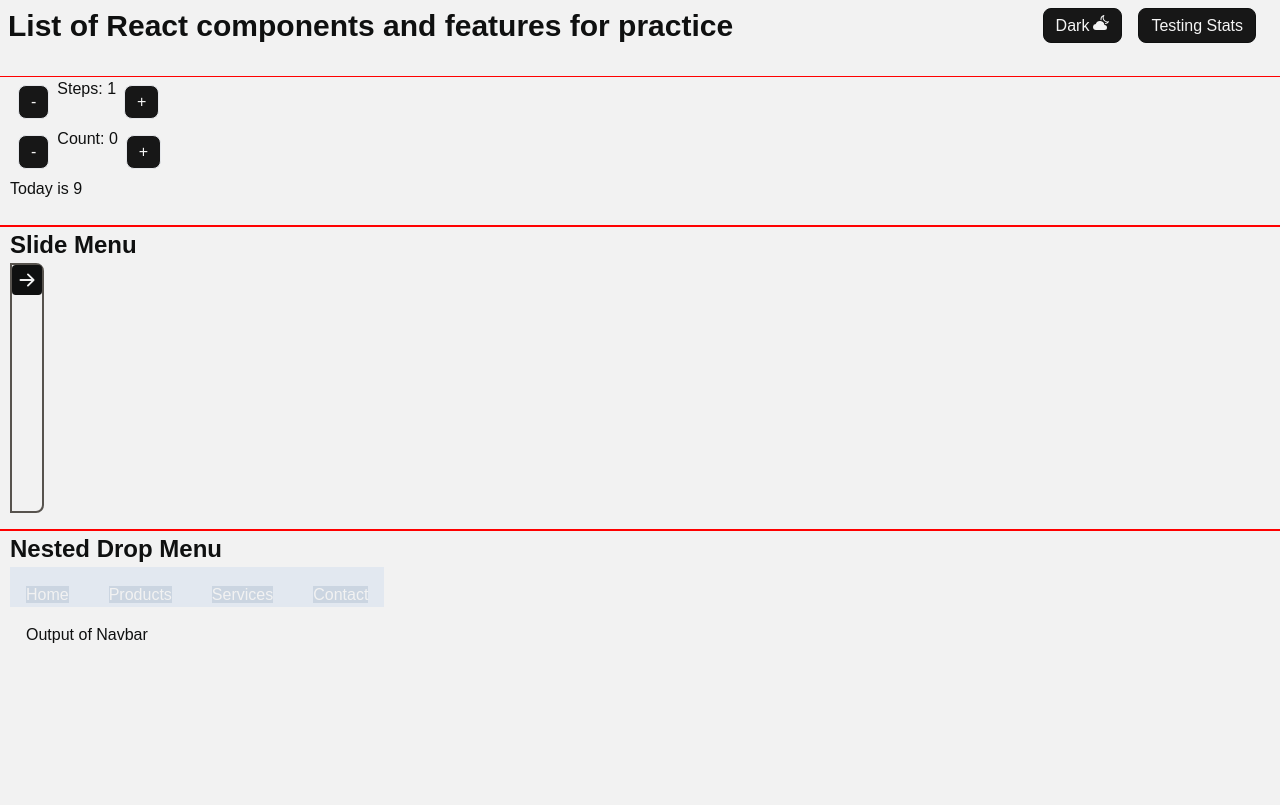
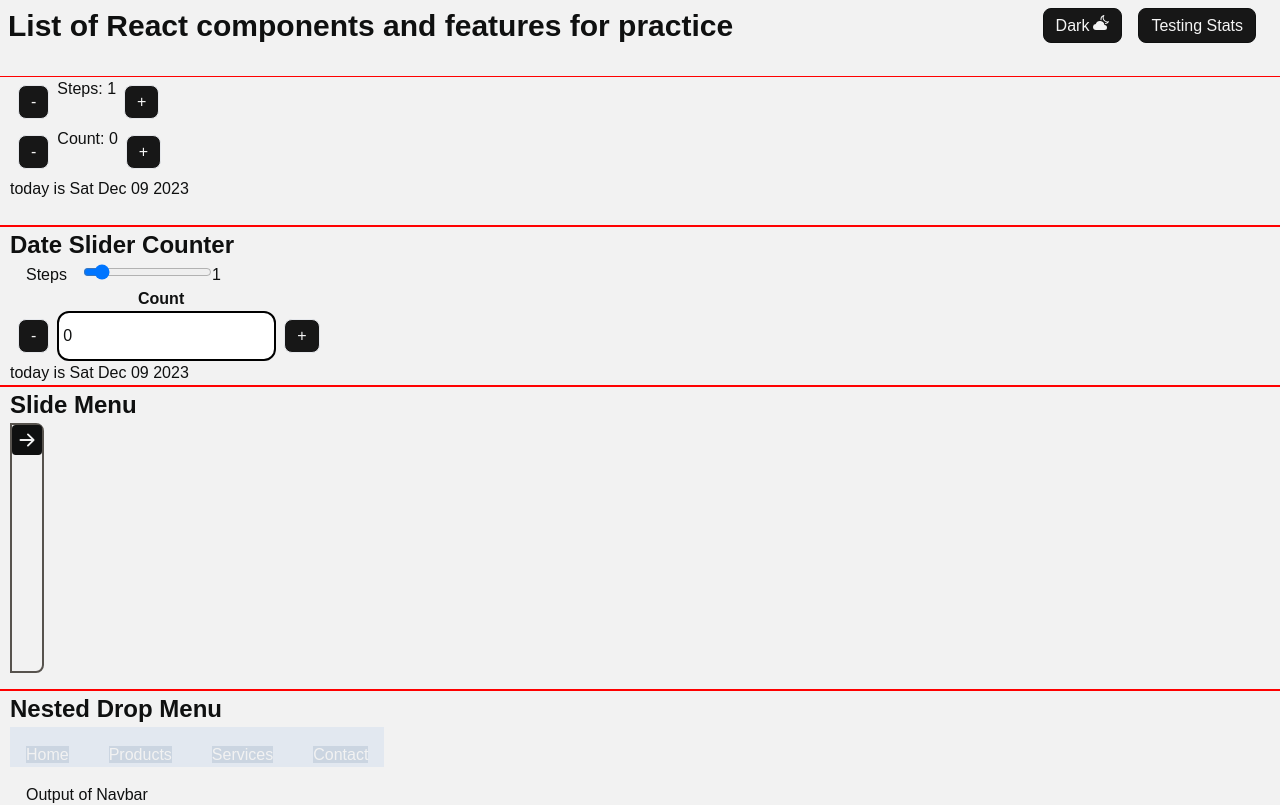
Before and after one commit to Cedaring-xr/react-component-examples, a React (Create React App) app: page / in a window 1280 px wide. Shown: the top 805 px of the page. Built offline with nearby package versions, Linux system fonts and the light colour scheme.

Commit message:
added more components

```diff
--- a/src/App.tsx
+++ b/src/App.tsx
@@ -19,6 +19,7 @@ import ImageComparison from './components/basic/ImageComparison'
 import isoMtn from './assets/iso-mtn-color.png'
 import isoMtn2 from './assets/iso-mtn-bw.png'
 import DateStepCounter from './components/basic/DateStepCounter'
+import DateSliderCounter from './components/basic/DateSliderCounter'
 
 function App() {
 	const [theme, setTheme] = useState<boolean>(true)
@@ -64,6 +65,7 @@ function App() {
 			</div>
 			{testingStats ? <div className="component">stats</div> : ''}
 			<DateStepCounter />
+			<DateSliderCounter />
 			<SideMenu />
 			<NestedDropMenu />
 			<TabPages />
--- /dev/null
+++ b/src/components/basic/DateSliderCounter.tsx
@@ -0,0 +1,66 @@
+import { useState } from 'react'
+
+export default function DateSliderCounter() {
+	const [count, setCount] = useState(0)
+	const [steps, setSteps] = useState(1)
+
+	const date = new Date()
+	date.setDate(date.getDate() + count)
+
+	const handleReset = () => {
+		setCount(0)
+		setSteps(1)
+	}
+
+	return (
+		<section className="component">
+			<h2 className="component-title">Date Slider Counter</h2>
+			<div>
+				<label htmlFor="step-range" className="mt-2 mx-4">
+					Steps
+				</label>
+				<input
+					type="range"
+					name="step-range"
+					min="0"
+					max="10"
+					value={steps}
+					onChange={(e) => setSteps(Number(e.target.value))}
+				/>
+				<span>{steps}</span>
+			</div>
+
+			<label htmlFor="count" className="ml-32 font-bold">
+				Count
+			</label>
+			<div className="flex flex-row">
+				<button className="button" onClick={() => setCount(() => count - steps)}>
+					-
+				</button>
+				<input
+					name="count"
+					className="border-2 border-black rounded-xl px-1 py-0"
+					type="text"
+					value={count}
+					onChange={(e) => setCount(Number(e.target.value))}
+				/>
+				<button className="button" onClick={() => setCount(() => count + steps)}>
+					+
+				</button>
+			</div>
+			<p>
+				{count === 0
+					? 'today is '
+					: count > 0
+					? `${count} day${count === 1 ? '' : 's'} from today is `
+					: `${Math.abs(count)} day${count === 1 ? '' : 's'} ago was `}
+				{date.toDateString()}
+			</p>
+			{count !== 0 ? (
+				<button className="button" onClick={handleReset}>
+					Reset
+				</button>
+			) : null}
+		</section>
+	)
+}
--- a/src/components/basic/DateStepCounter.tsx
+++ b/src/components/basic/DateStepCounter.tsx
@@ -4,15 +4,10 @@ export default function DateStepCounter() {
 	const [stepNumber, setStepNumber] = useState(1)
 	const [count, setCount] = useState(0)
 
-	const date = new Date().getDate()
+	const date = new Date()
+	date.setDate(date.getDate() + count)
 
-	const handleDate = () => {}
-
-	const increaseSteps = () => {
-		setStepNumber(() => stepNumber + 1)
-	}
-
-	const decreaseSteps = () => {
+	const handleStepDecrease = () => {
 		if (stepNumber > 1) {
 			setStepNumber(() => stepNumber - 1)
 		}
@@ -21,20 +16,31 @@ export default function DateStepCounter() {
 	return (
 		<section className="component">
 			<div className="flex flex-row">
-				<button className="button" onClick={decreaseSteps}>
+				<button className="button" onClick={handleStepDecrease}>
 					-
 				</button>
 				<p>Steps: {stepNumber}</p>
-				<button className="button" onClick={increaseSteps}>
+				<button className="button" onClick={() => setStepNumber(() => stepNumber + 1)}>
 					+
 				</button>
 			</div>
 			<div className="flex flex-row">
-				<button className="button">-</button>
+				<button className="button" onClick={() => setCount(() => count - stepNumber)}>
+					-
+				</button>
 				<p>Count: {count}</p>
-				<button className="button">+</button>
+				<button className="button" onClick={() => setCount(() => count + stepNumber)}>
+					+
+				</button>
 			</div>
-			<div>Today is {date}</div>
+			<div>
+				{count === 0
+					? 'today is '
+					: count > 0
+					? `${count} day${count === 1 ? '' : 's'} from today is `
+					: `${Math.abs(count)} day${count === 1 ? '' : 's'} ago was `}
+				{date.toDateString()}
+			</div>
 		</section>
 	)
 }
--- /dev/null
+++ b/src/components/basic/Flashcards.tsx
@@ -0,0 +1,9 @@
+const flashCardData = {}
+
+export default function Flashcards() {
+	return (
+		<section className="component">
+			<h2>Simple flashcards</h2>
+		</section>
+	)
+}
```
